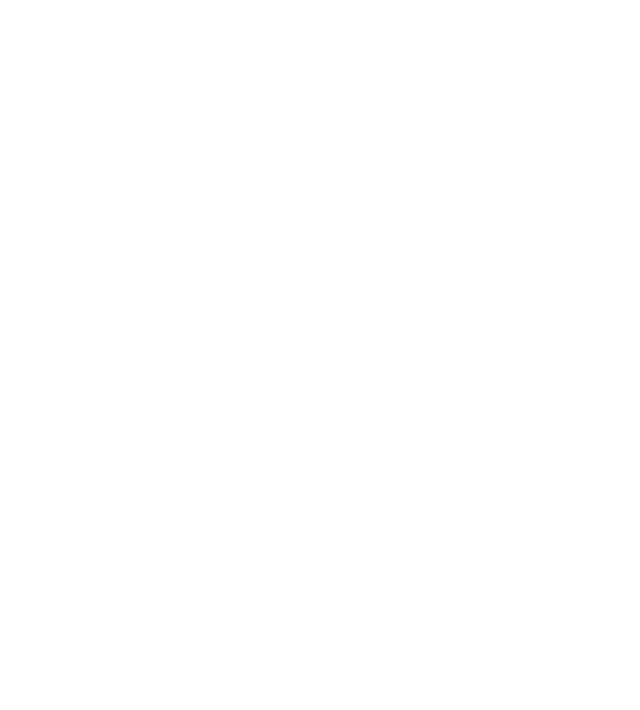
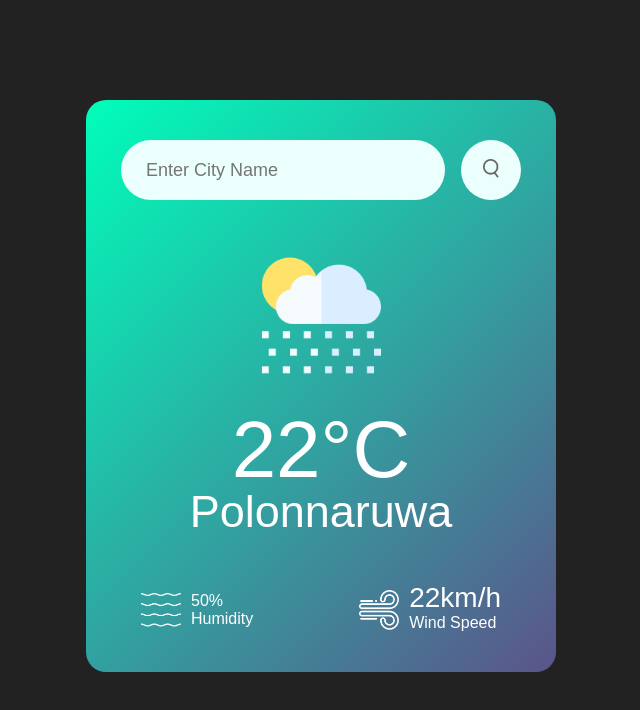
Before and after one commit to Sanna98/WeatherApp, a plain HTML site: page index.html in a window 1280 px wide. Shown: the whole page, without its empty margins (319-959 px from the left). Drawn offline with Linux system fonts and the light colour scheme.

Commit message:
added index & style modifications

```diff
--- a/index.html
+++ b/index.html
@@ -0,0 +1,39 @@
+<!DOCTYPE html>
+<html lang="en">
+<head>
+    <meta charset="UTF-8">
+    <meta name="viewport" content="width=device-width, initial-scale=1.0">
+    <title>Document</title>
+    <link rel="stylesheet" href="style.css">
+</head>
+<body>
+    <div class="card">
+        <div class="search">
+            <input type="text" placeholder="Enter City Name" spellcheck="false">
+            <button><img src="images/search.png"></button>
+        </div>
+        <div class="weather">
+            <img src="images/rain.png" class ="weather-icon">
+            <h1 class="temp">22°C</h1>
+            <h2 class="city">Polonnaruwa</h2>
+            <div class="details">
+                <div class="col">
+                    <img src="images/humidity.png">
+                    <div>
+                        <p class="humiity">50%</p>
+                        <p>Humidity</p>
+                    </div>
+                </div>
+                <div class="col">
+                    <img src="images/wind.png">
+                    <div>
+                        <p class="wind">22km/h</p>
+                        <p>Wind Speed</p>
+                    </div>
+                </div>
+            </div>
+        </div>
+    </div>
+
+</body>
+</html>
--- a/style.css
+++ b/style.css
@@ -4,3 +4,89 @@
     font-family: 'Poppins',sans-serif;
     box-sizing: border-box;
 }
+
+body{
+    background: #222;
+}
+
+.card{
+    width: 90%;
+    max-width: 470px;
+    background: linear-gradient(135deg, #00feba, #5b548a);
+    color: #fff;
+    margin: 100px auto 0;
+    border-radius: 20px;
+    padding: 40px 35px;
+    text-align: center;
+}
+
+.search{
+    width: 100%;
+    display: flex;
+    align-items: center;
+    justify-content: space-between;
+}
+
+.search input{
+    border: 0;
+    outline: 0;
+    background: #ebfffc;
+    color: #555;
+    padding: 10px 25px;
+    height: 60px;
+    border-radius: 30px;
+    flex: 1;
+    margin-right: 16px;
+    font-size: 18px;
+}
+
+.search button{
+    border: 0;
+    outline: 0;
+    background: #ebfffc;
+    border-radius: 50%;
+    width: 60px;
+    height: 60px;
+    cursor: pointer;
+}
+.search button img{
+    width: 16px;
+}
+.weather-icon{
+    width: 170px;
+    margin-top: 30px;
+}
+
+.weather h1{
+    font-size: 80px;
+    font-weight: 500;
+}
+.weather h2{
+    font-size: 45px;
+    font-weight: 400;
+    margin-top: -10px;
+}
+
+.details{
+    display:flex;
+    align-items: center;
+    justify-content: space-between;
+    padding: 0 20px;
+    margin-top: 50px;
+}
+
+.col{
+    display: flex;
+    align-items: center;
+    text-align: left;
+}
+
+.col img{
+    width:40px;
+    margin-right: 10px;
+}
+
+.humidity,.wind{
+    font-size: 28px;
+    margin-top: -6px;
+}
```
